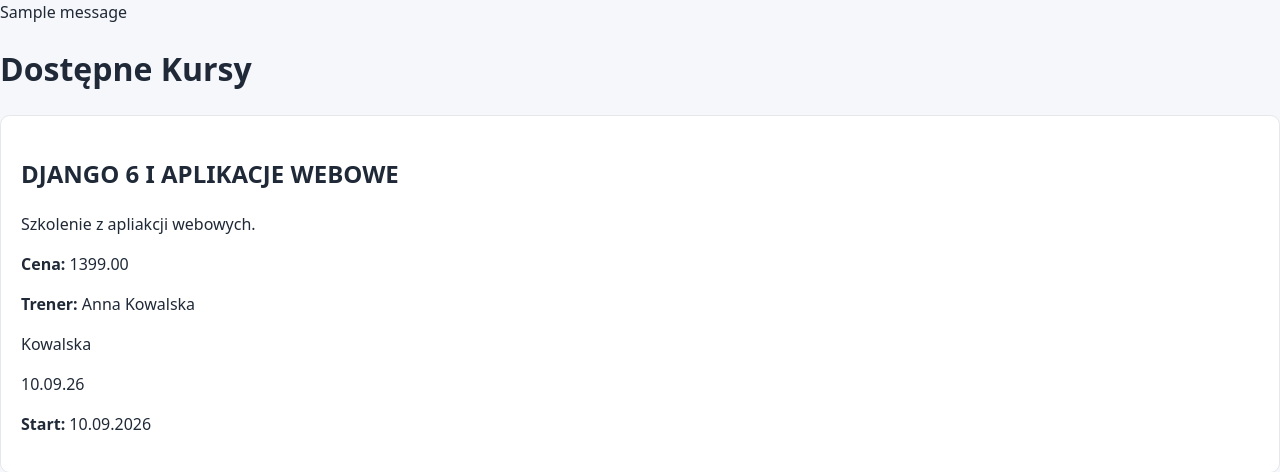
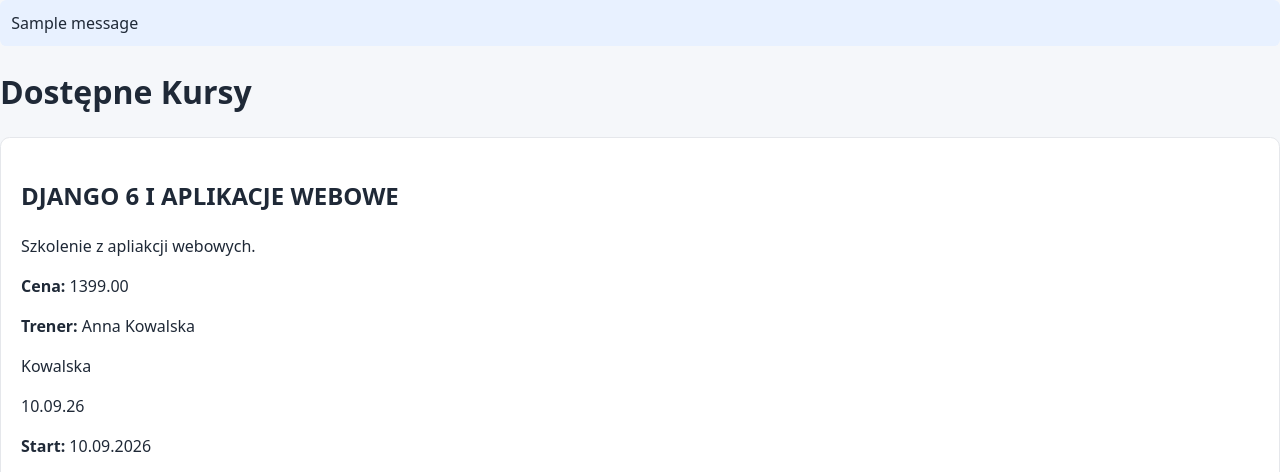
Before and after one commit to rajkonkret/PythonProjectDjango-3-08-2026, a Django app: page /courses/ in a window 1280 px wide. Shown: the part 30-502 px from the top of the page. Run offline with Django 5.2, Linux system fonts and the light colour scheme; data comes from the database, SQL or seed files in the repository; one stand-in notice (Sample message) is shown.

Commit message:
[2 7] update app courses dtl message

```diff
--- a/coursehub/templates/base.html
+++ b/coursehub/templates/base.html
@@ -16,7 +16,7 @@
 <main>
     {% if messages %}
         {% for message in messages %}
-            <div>{{ message }}</div>
+            <div class="message">{{ message }}</div>
         {% endfor %}
     {% endif %}
     {% block content %}{% endblock %}
```
